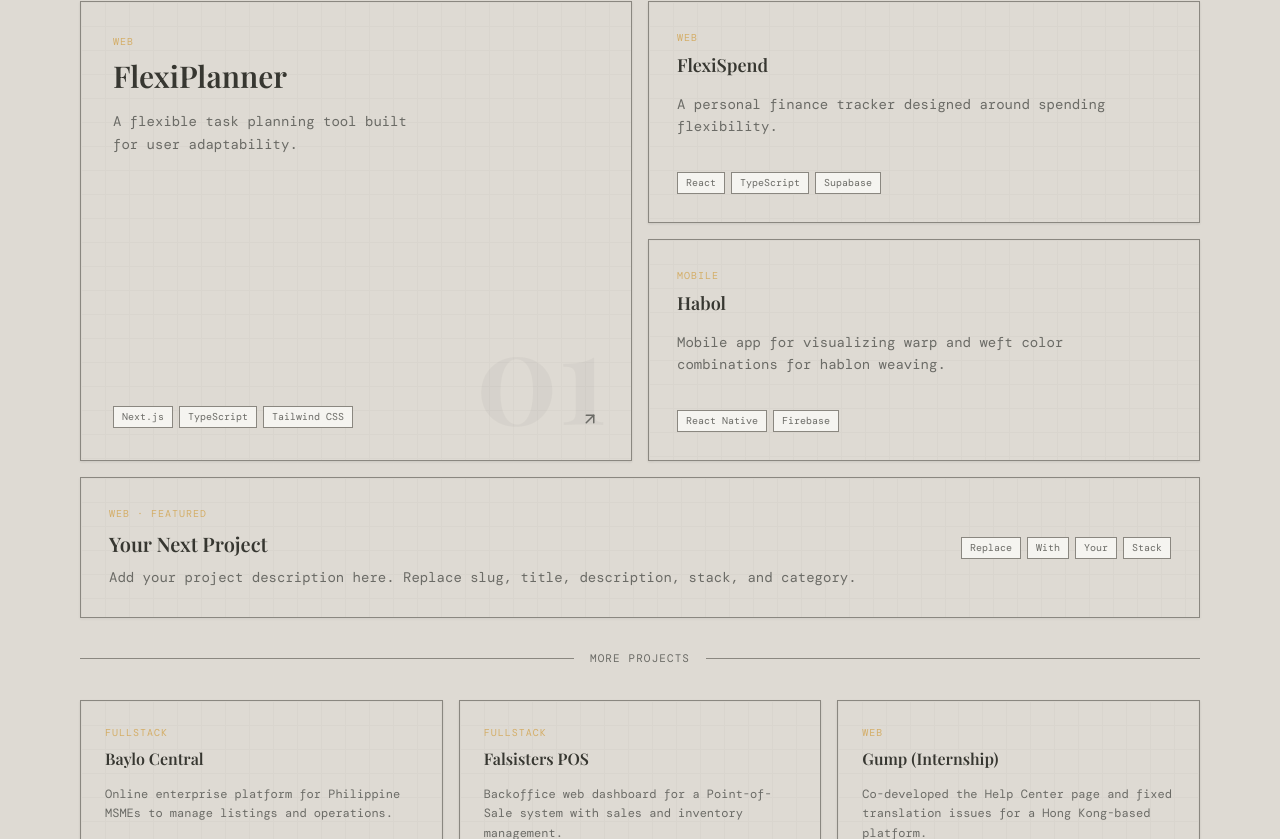
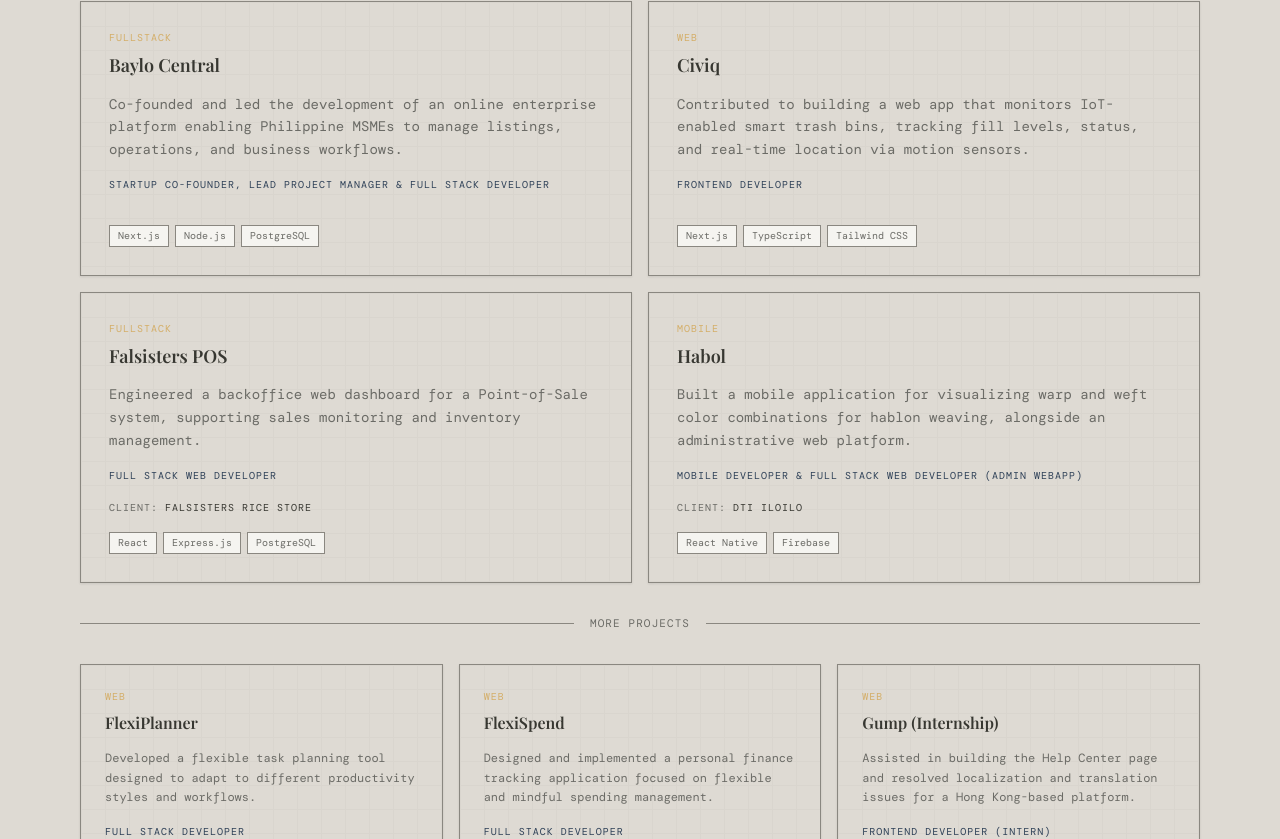
Before and after one commit to itchydimeee/mallorca-website-portfolio, a Next.js app: page / in a window 1280 px wide. Shown: the part 3341-4180 px from the top of the page. Built offline with nearby package versions, Linux system fonts and the light colour scheme; a web font is replaced by a local one.

Commit message:
refactor: projects structure and updated data

```diff
--- a/src/components/sections/Projects.tsx
+++ b/src/components/sections/Projects.tsx
@@ -58,68 +58,14 @@
           </div>
         </SectionReveal>
 
-        {/* Featured bento grid — hero left (row-span-2), 2 stacked right, 4th full-width below */}
+        {/* Featured projects — 2x2 grid */}
         {featured.length > 0 && (
-          <div className="mb-4">
-            {/* Main bento: hero left, 2 stacked right */}
-            <div className="flex flex-col md:flex-row gap-4 mb-4">
-              {/* Hero card — left, takes full height */}
-              {featured[0] && (
-                <div className="md:w-1/2 flex flex-col">
-                  <SectionReveal className="flex-1 flex flex-col">
-                    <ProjectCard project={featured[0]} variant="hero" />
-                  </SectionReveal>
-                </div>
-              )}
-              {/* Right column — two equal cards stacked */}
-              <div className="md:w-1/2 flex flex-col gap-4">
-                {featured[1] && (
-                  <SectionReveal className="flex-1 flex flex-col" delay={100}>
-                    <ProjectCard project={featured[1]} variant="featured" />
-                  </SectionReveal>
-                )}
-                {featured[2] && (
-                  <SectionReveal className="flex-1 flex flex-col" delay={200}>
-                    <ProjectCard project={featured[2]} variant="featured" />
-                  </SectionReveal>
-                )}
-              </div>
-            </div>
-
-            {/* 4th featured slot — full-width accent row */}
-            {featured[3] && (
-              <SectionReveal>
-                <div className="relative overflow-hidden border border-[var(--border)] bg-[var(--surface)] p-7 flex flex-col md:flex-row md:items-center gap-6 group hover:-translate-y-1 transition-all duration-300"
-                  style={{ boxShadow: "0 1px 3px 0 rgba(0,0,0,0.06)" }}
-                >
-                  <span className="absolute left-0 top-0 bottom-0 w-0 bg-[var(--accent-pop)] transition-all duration-300 group-hover:w-1" />
-                  <div className="absolute inset-0 pointer-events-none opacity-[0.025]"
-                    style={{
-                      backgroundImage: "linear-gradient(var(--ink) 1px, transparent 1px), linear-gradient(90deg, var(--ink) 1px, transparent 1px)",
-                      backgroundSize: "24px 24px",
-                    }}
-                  />
-                  <div className="relative z-10 flex-1">
-                    <span className="text-[10px] font-mono text-[var(--accent-pop)] uppercase tracking-widest mb-2 block">
-                      {featured[3].category} · Featured
-                    </span>
-                    <h3 className="font-display text-xl text-[var(--ink)] font-semibold mb-2">
-                      {featured[3].title}
-                    </h3>
-                    <p className="font-mono text-sm text-[var(--ink-muted)] leading-relaxed">
-                      {featured[3].description}
-                    </p>
-                  </div>
-                  <div className="relative z-10 flex flex-wrap gap-1.5 md:max-w-[240px]">
-                    {featured[3].stack.map((tech) => (
-                      <span key={tech} className="text-[10px] font-mono px-2 py-0.5 border border-[var(--border)] text-[var(--ink-muted)] bg-[var(--bg)]">
-                        {tech}
-                      </span>
-                    ))}
-                  </div>
-                </div>
+          <div className="grid sm:grid-cols-2 gap-4 mb-4">
+            {featured.map((p, i) => (
+              <SectionReveal key={p.slug} className="flex flex-col" delay={i * 100}>
+                <ProjectCard project={p} variant="featured" />
               </SectionReveal>
-            )}
+            ))}
           </div>
         )}
 
--- a/src/components/ui/ProjectCard.tsx
+++ b/src/components/ui/ProjectCard.tsx
@@ -1,14 +1,17 @@
-import { ExternalLink, Github, ArrowUpRight } from "lucide-react"
-import { Project } from "@/data/projects"
+import { ExternalLink, Github, ArrowUpRight } from "lucide-react";
+import { Project } from "@/data/projects";
 
 interface ProjectCardProps {
-  project: Project
-  variant?: "hero" | "featured" | "standard"
+  project: Project;
+  variant?: "hero" | "featured" | "standard";
 }
 
-export default function ProjectCard({ project, variant = "standard" }: ProjectCardProps) {
-  const isHero = variant === "hero"
-  const isFeatured = variant === "featured" || isHero
+export default function ProjectCard({
+  project,
+  variant = "standard",
+}: ProjectCardProps) {
+  const isHero = variant === "hero";
+  const isFeatured = variant === "featured" || isHero;
 
   return (
     <article
@@ -47,7 +50,11 @@
             </span>
             <h3
               className={`font-display text-[var(--ink)] font-semibold leading-tight ${
-                isHero ? "text-2xl md:text-3xl" : isFeatured ? "text-lg" : "text-base"
+                isHero
+                  ? "text-2xl md:text-3xl"
+                  : isFeatured
+                    ? "text-lg"
+                    : "text-base"
               }`}
             >
               {project.title}
@@ -81,12 +88,33 @@
         </div>
 
         <p
-          className={`text-[var(--ink-muted)] leading-relaxed mb-5 font-mono ${
+          className={`text-[var(--ink-muted)] leading-relaxed mb-4 font-mono ${
             isHero ? "text-sm max-w-xs" : isFeatured ? "text-sm" : "text-xs"
           }`}
         >
           {project.description}
         </p>
+
+        {/* Role & Client */}
+        {(project.role || project.client) && (
+          <>
+            <div className="flex flex-wrap gap-x-4 gap-y-1 mb-4">
+              {project.role && (
+                <span className="text-[10px] font-mono text-[var(--accent)] uppercase tracking-widest">
+                  {project.role}
+                </span>
+              )}
+            </div>
+            <div className="flex flex-wrap gap-x-4 gap-y-1 mb-4">
+              {project.client && (
+                <span className="text-[10px] font-mono text-[var(--ink-muted)] uppercase tracking-widest">
+                  Client:{" "}
+                  <span className="text-[var(--ink)]">{project.client}</span>
+                </span>
+              )}
+            </div>
+          </>
+        )}
 
         <div className="mt-auto flex items-end justify-between gap-3">
           <div className="flex flex-wrap gap-1.5">
@@ -108,5 +136,5 @@
         </div>
       </div>
     </article>
-  )
+  );
 }
--- a/src/data/projects.ts
+++ b/src/data/projects.ts
@@ -5,6 +5,7 @@
   longDescription?: string
   stack: string[]
   role?: string
+  client?: string
   link?: string
   github?: string
   featured: boolean
@@ -13,60 +14,74 @@
 
 export const projects: Project[] = [
   {
+    slug: "baylo-central",
+    title: "Baylo Central",
+    description:
+      "Co-founded and led the development of an online enterprise platform enabling Philippine MSMEs to manage listings, operations, and business workflows.",
+    stack: ["Next.js", "Node.js", "PostgreSQL"],
+    role: "Startup Co-Founder, Lead Project Manager & Full Stack Developer",
+    featured: true,
+    category: "fullstack",
+  },
+    {
+    slug: "civiq",
+    title: "Civiq",
+    description:
+      "Contributed to building a web app that monitors IoT-enabled smart trash bins, tracking fill levels, status, and real-time location via motion sensors.",
+    stack: ["Next.js", "TypeScript", "Tailwind CSS"],
+    role: "Frontend Developer",
+    featured: true,
+    category: "web",
+  },
+  {
+    slug: "falsisters-pos",
+    title: "Falsisters POS",
+    description:
+      "Engineered a backoffice web dashboard for a Point-of-Sale system, supporting sales monitoring and inventory management.",
+    stack: ["React", "Express.js", "PostgreSQL"],
+    role: "Full Stack Web Developer",
+    client: "Falsisters Rice Store",
+    featured: true,
+    category: "fullstack",
+  },
+  {
+    slug: "habol",
+    title: "Habol",
+    description:
+      "Built a mobile application for visualizing warp and weft color combinations for hablon weaving, alongside an administrative web platform.",
+    stack: ["React Native", "Firebase"],
+    role: "Mobile Developer & Full Stack Web Developer (Admin Webapp)",
+    client: "DTI Iloilo",
+    featured: true,
+    category: "mobile",
+  },
+  {
     slug: "flexi-planner",
     title: "FlexiPlanner",
-    description: "A flexible task planning tool built for user adaptability.",
+    description:
+      "Developed a flexible task planning tool designed to adapt to different productivity styles and workflows.",
     stack: ["Next.js", "TypeScript", "Tailwind CSS"],
-    featured: true,
+    role: "Full Stack Developer",
+    featured: false,
     category: "web",
   },
   {
     slug: "flexi-spend",
     title: "FlexiSpend",
-    description: "A personal finance tracker designed around spending flexibility.",
+    description:
+      "Designed and implemented a personal finance tracking application focused on flexible and mindful spending management.",
     stack: ["React", "TypeScript", "Supabase"],
-    featured: true,
+    role: "Full Stack Developer",
+    featured: false,
     category: "web",
-  },
-  {
-    slug: "habol",
-    title: "Habol",
-    description: "Mobile app for visualizing warp and weft color combinations for hablon weaving.",
-    stack: ["React Native", "Firebase"],
-    featured: true,
-    category: "mobile",
-  },
-  {
-    // ── PLACEHOLDER ── Replace this entry with your 4th featured project
-    slug: "my-project",
-    title: "Your Next Project",
-    description: "Add your project description here. Replace slug, title, description, stack, and category.",
-    stack: ["Replace", "With", "Your", "Stack"],
-    featured: true,
-    category: "web",
-  },
-  {
-    slug: "baylo-central",
-    title: "Baylo Central",
-    description: "Online enterprise platform for Philippine MSMEs to manage listings and operations.",
-    stack: ["Next.js", "Node.js", "PostgreSQL"],
-    featured: false,
-    category: "fullstack",
-  },
-  {
-    slug: "falsisters-pos",
-    title: "Falsisters POS",
-    description: "Backoffice web dashboard for a Point-of-Sale system with sales and inventory management.",
-    stack: ["React", "Express.js", "PostgreSQL"],
-    role: "Co-developer",
-    featured: false,
-    category: "fullstack",
   },
   {
     slug: "gump",
     title: "Gump (Internship)",
-    description: "Co-developed the Help Center page and fixed translation issues for a Hong Kong-based platform.",
+    description:
+      "Assisted in building the Help Center page and resolved localization and translation issues for a Hong Kong-based platform.",
     stack: ["React", "TypeScript", "i18n"],
+    role: "Frontend Developer (Intern)",
     featured: false,
     category: "web",
   },
```
